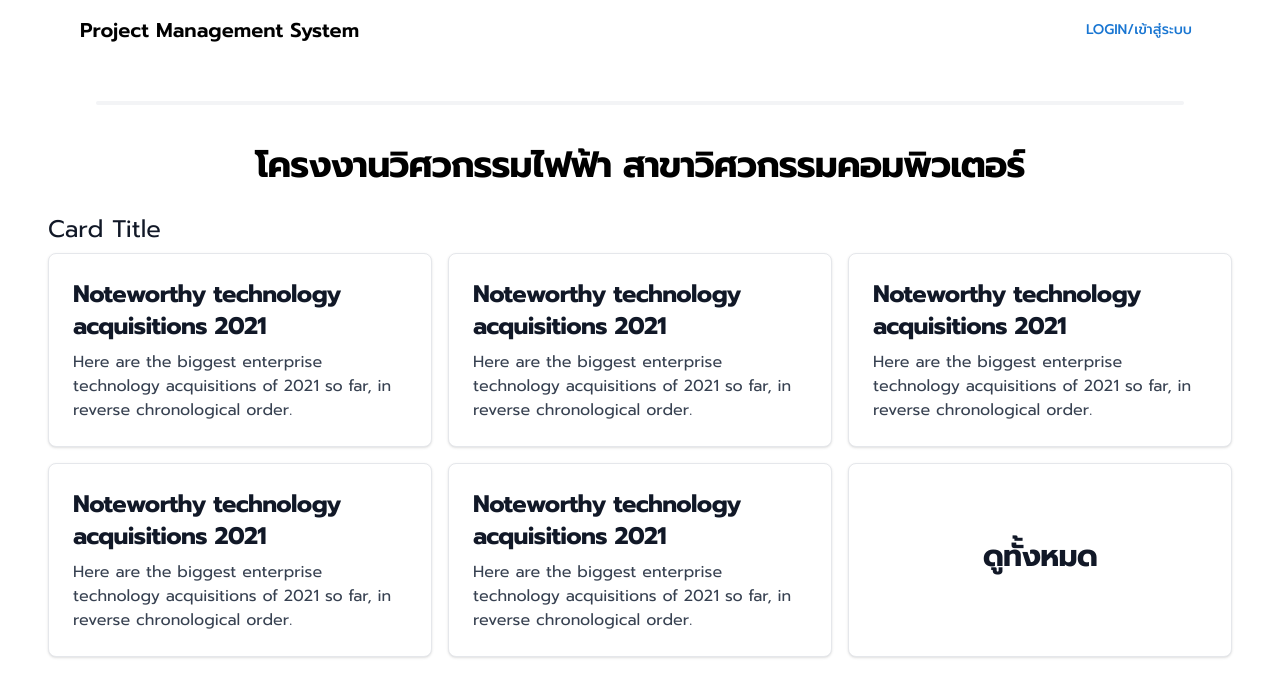
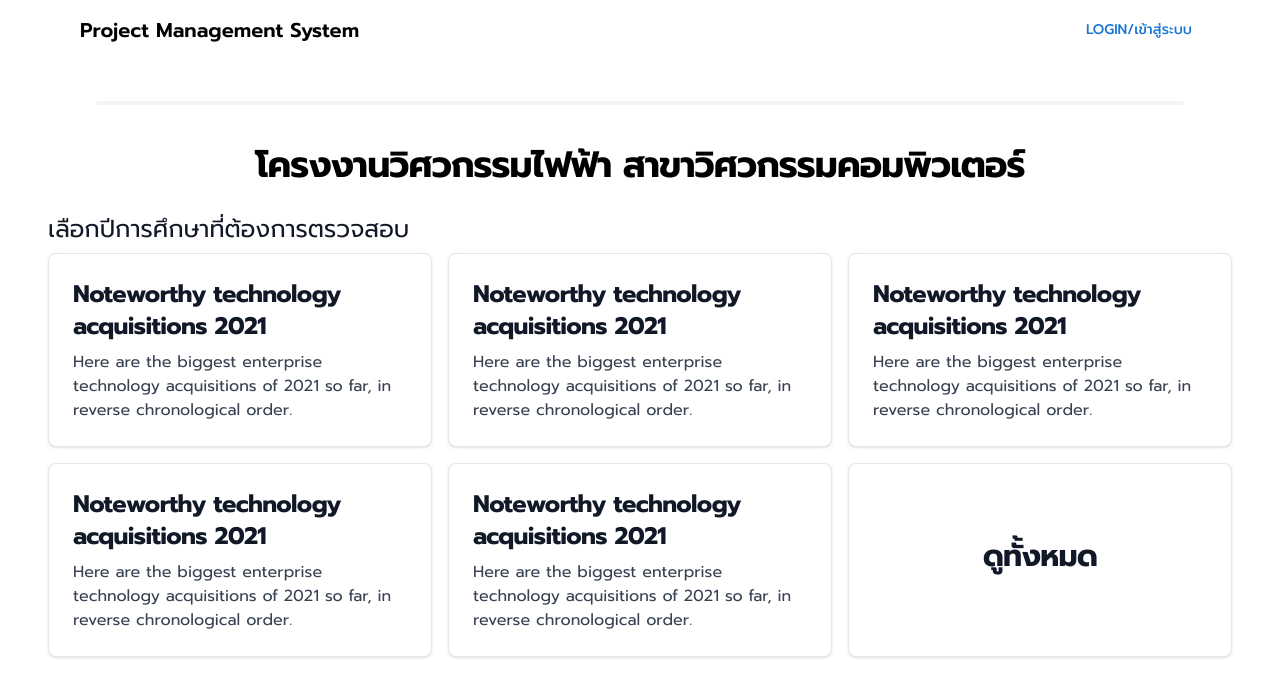
Before and after one commit to chakornpat-tn/ce-pms-frontend, a Next.js app: page / in a window 1280 px wide. Shown: the top 696 px of the page. Built offline with nearby package versions, Linux system fonts and the light colour scheme.

Commit message:
Merge branch 'dev' of https://github.com/tonnamchakornpat/CE_PMS_FRONTEND into dev

```diff
--- a/src/app/components/Cards/index.ts
+++ b/src/app/components/Cards/index.ts
@@ -1 +1,2 @@
 export * from './LoginCard/LoginCard'
+export * from './ProjCard/ProjCard'
--- a/src/app/page.tsx
+++ b/src/app/page.tsx
@@ -12,7 +12,7 @@ export default function Home() {
     </div>
     <div className="flex max-w-auto justify-center">
       <div className="px-4 py-2">
-        <h5 className="text-2xl text-gray-900">Card Title</h5>
+        <h5 className="text-2xl text-gray-900">เลือกปีการศึกษาที่ต้องการตรวจสอบ </h5>
 
       <div className="grid grid-cols-1 gap-4 md:grid-cols-3 py-2">
           <ProjCard path="/2555"/>
```
